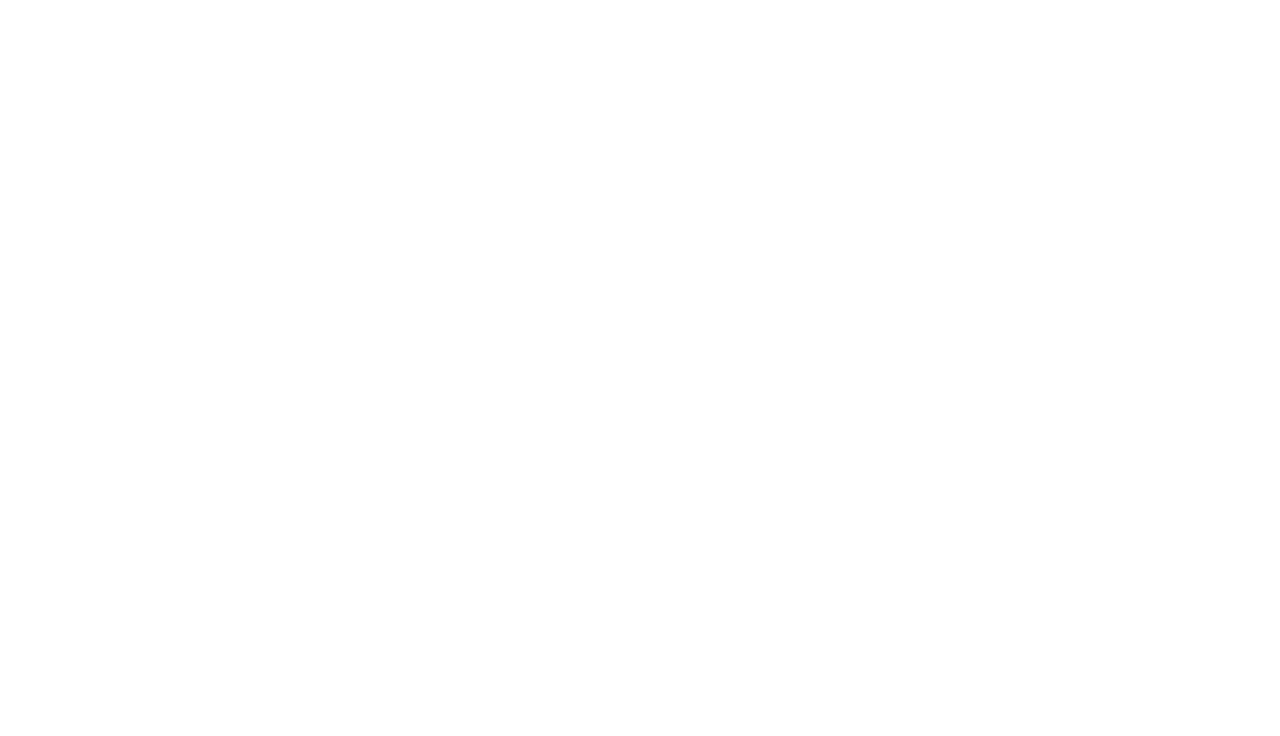
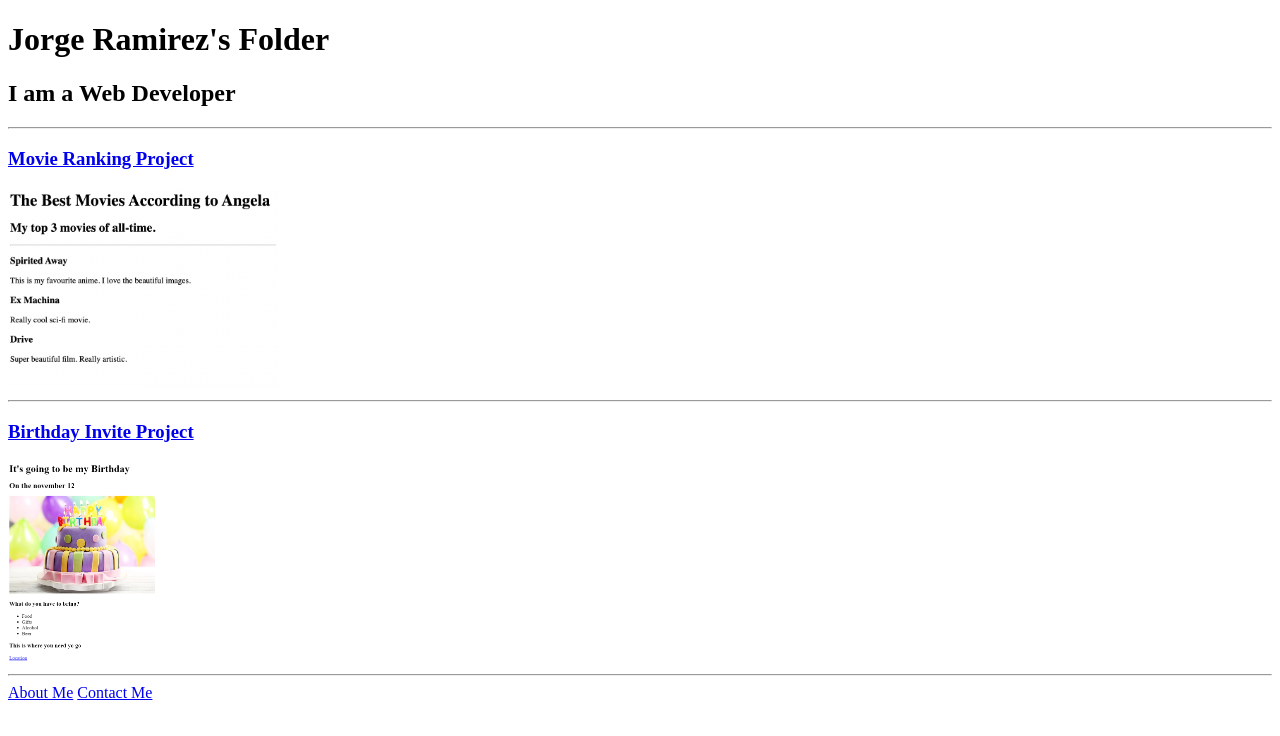
Before and after one commit to JorgeLRR12/Html-Portafolio, a plain HTML site: page index.html in a window 1280 px wide. Drawn offline with Linux system fonts and the light colour scheme.

Commit message:
Update index.html
Arreglo normal

```diff
--- a/index.html
+++ b/index.html
@@ -1,15 +1,26 @@
-<!-- TODO 1: Create the HTML Boilerplate -->
+<!DOCTYPE html>
+<html lang="en">
+<head>
+    <meta charset="UTF-8">
+    <meta name="viewport" content="width=device-width, initial-scale=1.0">
+    <title>Portafolio Web</title>
+</head>
+<body>
+    <h1>Jorge Ramirez's Folder</h1>
 
-<!-- TODO 2: Add Your previous projects' HTML into the public folder -->
+    <h2>I am a Web Developer</h2>
+    <hr>
 
-<!-- TODO 3: Take screenshots of your project previews and add the images to the images folder -->
+    <a href="./public/movie-ranking.html"><H3>Movie Ranking Project</H3></a>
 
-<!-- TODO 4: Add titles/subtitles etc. -->
+    <img src="./assets/images/movie-ranking.png" alt="Movie Ranking" height="200">
+    <hr>
+    <a href="./public/birthday-invite.html"><h3>Birthday Invite Project</h3></a>
 
-<!-- TODO 5: Add a link to the project pages -->
+    <img src="./assets/images/cumpleaños.png" alt="Birthday Project" height="200">
+    <hr>
 
-<!-- TODO 6: Add images to show the project previews
-HINT for TODO 6: You can use the height attribute set to 200 to make the image smaller:
-https://developer.mozilla.org/en-US/docs/Web/HTML/Element/img#attr-height -->
-
-<!-- TODO 7: Add the Contact Me and About Me page links -->
+    <a href="./public/about.html">About Me</a>
+    <a href="./public/contact.html">Contact Me</a>
+</body>
+</html>
```
